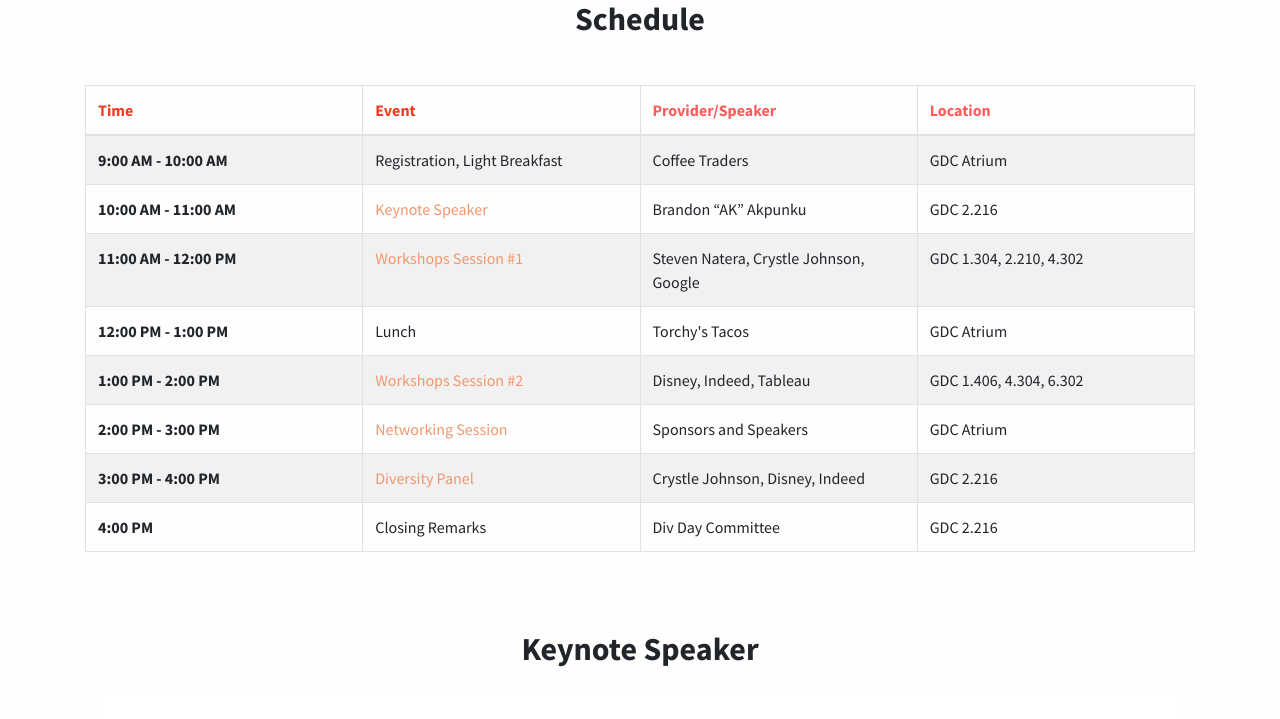
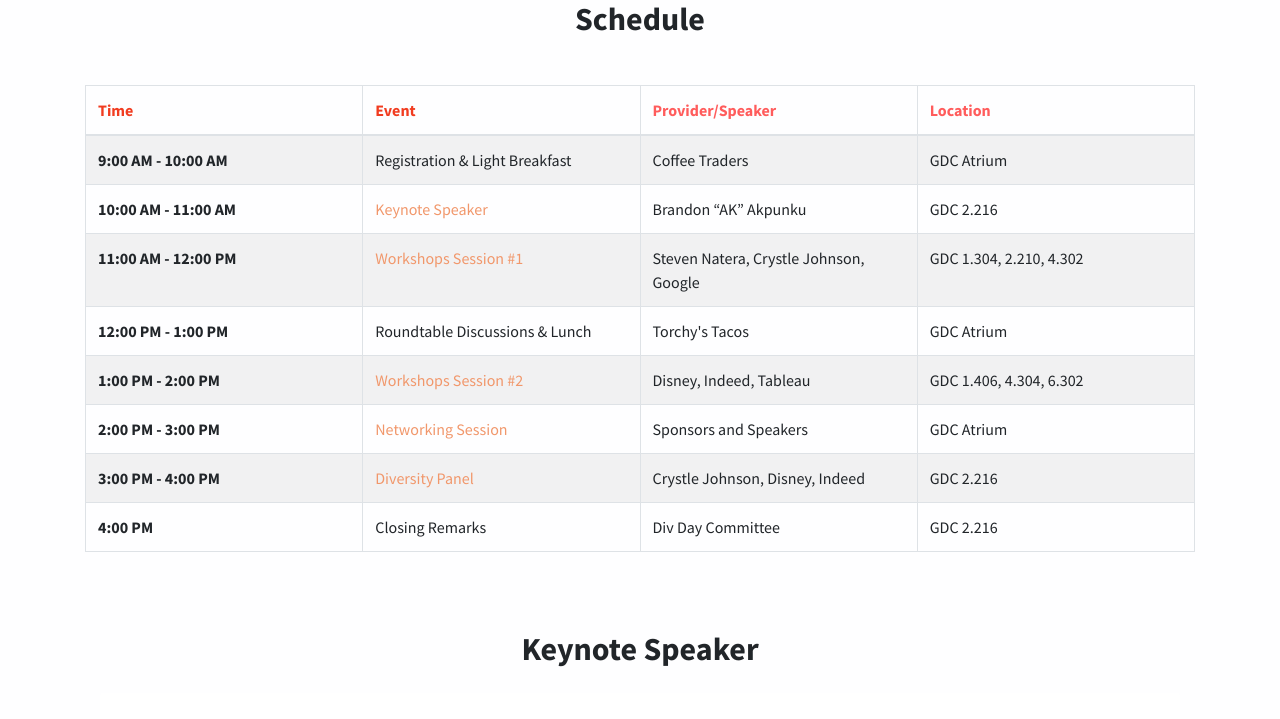
Before and after one commit to divday/divday.github.io, a website: page index.html in a window 1280 px wide. Shown: the part 920-1639 px from the top of the page. Drawn offline with nearby package versions, Linux system fonts and the light colour scheme.

Commit message:
update schedule

```diff
--- a/index.html
+++ b/index.html
@@ -84,7 +84,7 @@
         <tbody>
           <tr>
             <th scope="row">9:00 AM - 10:00 AM</th>
-            <td>Registration, Light Breakfast</td>
+            <td>Registration & Light Breakfast</td>
             <td>Coffee Traders</td>
             <td>GDC Atrium</td>
           </tr>
@@ -102,7 +102,7 @@
           </tr>
           <tr>
             <th scope="row">12:00 PM - 1:00 PM</th>
-            <td>Lunch</td>
+            <td>Roundtable Discussions & Lunch</td>
             <td>Torchy's Tacos</td>
             <td>GDC Atrium</td>
           </tr>
```
